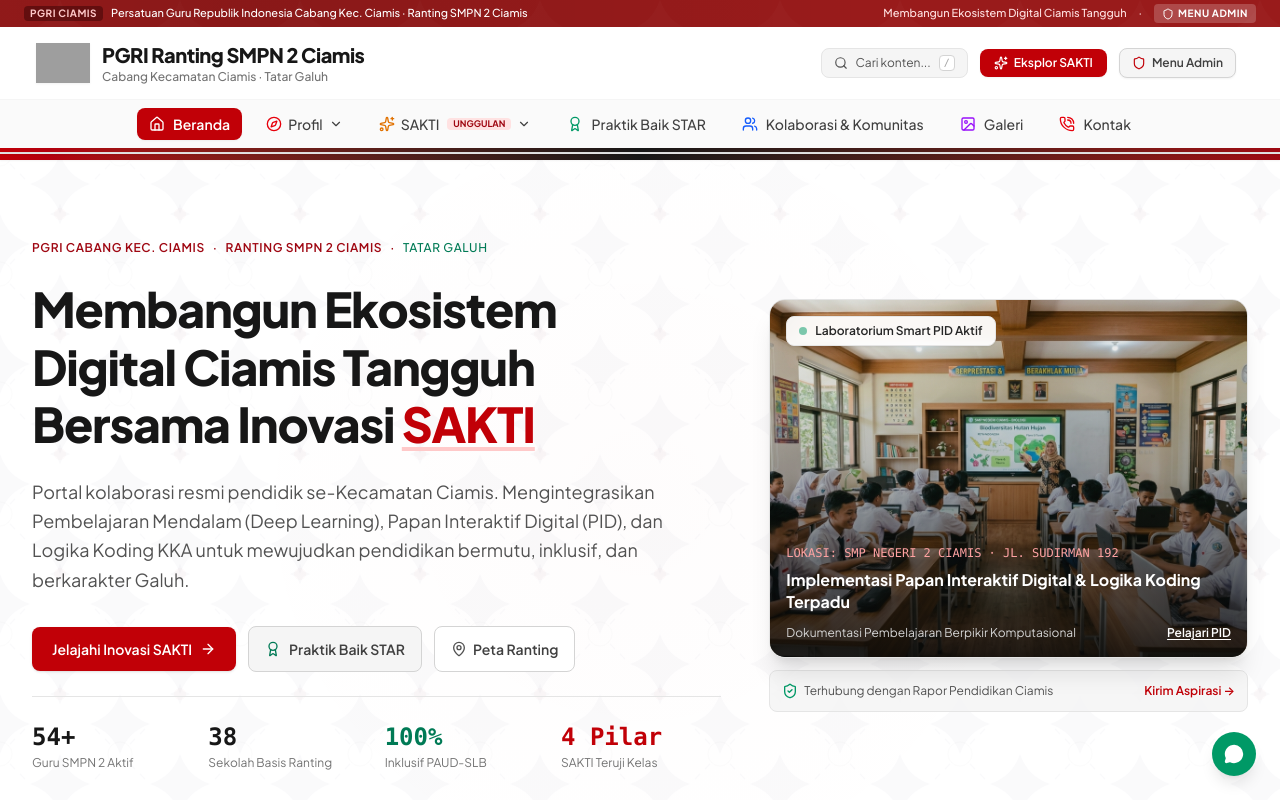
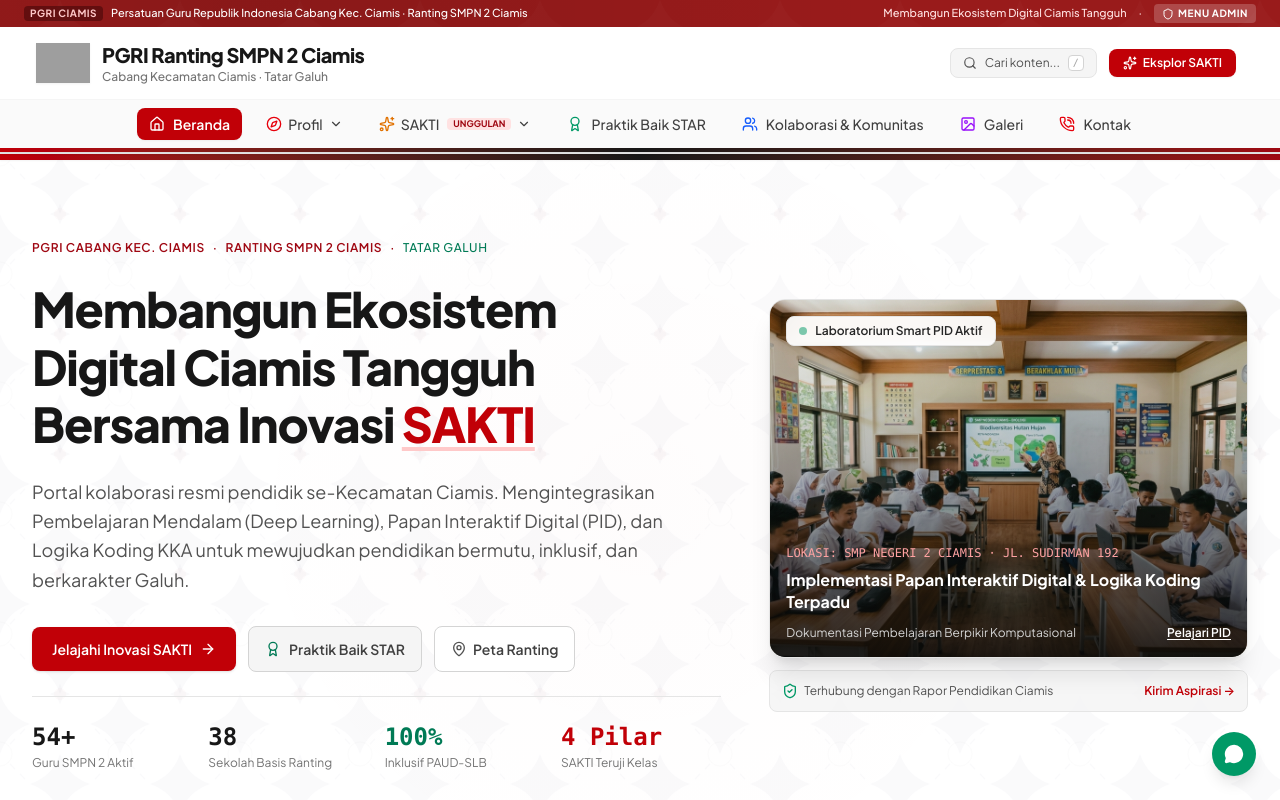
Before and after one commit to pgrismp2cms-blip/PGRI, a React (Vite) app: page / in a window 1280 px wide. Shown: the top 800 px of the page. Built offline with nearby package versions, Linux system fonts and the light colour scheme; grey boxes are pictures that could not be loaded.

Commit message:
feat(navbar): remove admin button from navigation header

```diff
--- a/src/components/Navbar.tsx
+++ b/src/components/Navbar.tsx
@@ -167,18 +167,6 @@
                 <span>Eksplor SAKTI</span>
               </button>
 
-              {/* Admin Button (Desktop & Tablet) */}
-              {onOpenAdmin && (
-                <button
-                  onClick={onOpenAdmin}
-                  className="hidden md:flex items-center space-x-1.5 px-3 py-1.5 text-xs font-semibold text-neutral-700 bg-neutral-100 hover:bg-red-50 hover:text-red-700 hover:border-red-300 border border-neutral-300 rounded-lg transition-colors whitespace-nowrap shadow-xs"
-                  title="Panel Pengelola Konten (CMS)"
-                >
-                  <Shield className="w-3.5 h-3.5 text-red-700" />
-                  <span>Menu Admin</span>
-                </button>
-              )}
-
               {/* Mobile Hamburger Toggle (HANYA MUNCUL DI TAMPILAN HP: md:hidden) */}
               <button
                 onClick={() => setMobileMenuOpen(!mobileMenuOpen)}
@@ -193,10 +181,10 @@
         </div>
       </div>
 
-      {/* DEDICATED NAVIGATION BAR: TAMPIL DI DESKTOP & TABLET, POSISI CENTER & RATA KANAN KIRI */}
+      {/* DEDICATED NAVIGATION BAR: TAMPIL DI DESKTOP & TABLET (SCROLLABLE DI TABLET, CENTERED DI DESKTOP) */}
       <div className="hidden md:block bg-neutral-50/95 border-b border-neutral-200 relative z-30">
-        <div className="max-w-7xl mx-auto px-4 sm:px-6 lg:px-8">
-          <nav className="flex items-center justify-center space-x-1 md:space-x-1.5 lg:space-x-3 py-2 text-xs sm:text-sm font-medium text-neutral-700">
+        <div className="max-w-7xl mx-auto px-4 sm:px-6 lg:px-8 overflow-x-auto lg:overflow-x-visible scrollbar-none scroll-smooth">
+          <nav className="flex items-center md:justify-start lg:justify-center min-w-max mx-auto space-x-1 md:space-x-1.5 lg:space-x-3 py-2 text-xs sm:text-sm font-medium text-neutral-700">
             {/* 1. Beranda */}
             <button
               onClick={() => handleLinkClick('beranda')}
@@ -235,7 +223,7 @@
               </button>
 
               {profilDropdownOpen && (
-                <div className="absolute top-full left-1/2 -translate-x-1/2 mt-1 w-64 bg-white rounded-xl shadow-2xl border border-neutral-200 py-2 z-50 animate-in fade-in slide-in-from-top-1 duration-150">
+                <div className="absolute top-full left-0 lg:left-1/2 lg:-translate-x-1/2 mt-1 w-64 bg-white rounded-xl shadow-2xl border border-neutral-200 py-2 z-50 animate-in fade-in slide-in-from-top-1 duration-150">
                   <div className="px-3 py-1 text-[11px] font-bold uppercase tracking-wider text-neutral-400">
                     Menu & Informasi Profil
                   </div>
@@ -345,7 +333,7 @@
               </button>
 
               {saktiDropdownOpen && (
-                <div className="absolute top-full left-1/2 -translate-x-1/2 mt-1 w-72 bg-white rounded-xl shadow-2xl border border-neutral-200 py-2 z-50 animate-in fade-in slide-in-from-top-1 duration-150">
+                <div className="absolute top-full left-0 lg:left-1/2 lg:-translate-x-1/2 mt-1 w-72 bg-white rounded-xl shadow-2xl border border-neutral-200 py-2 z-50 animate-in fade-in slide-in-from-top-1 duration-150">
                   <div className="px-3 py-1 text-[11px] font-bold uppercase tracking-wider text-neutral-400">
                     Pilar Transformasi SAKTI
                   </div>
```
